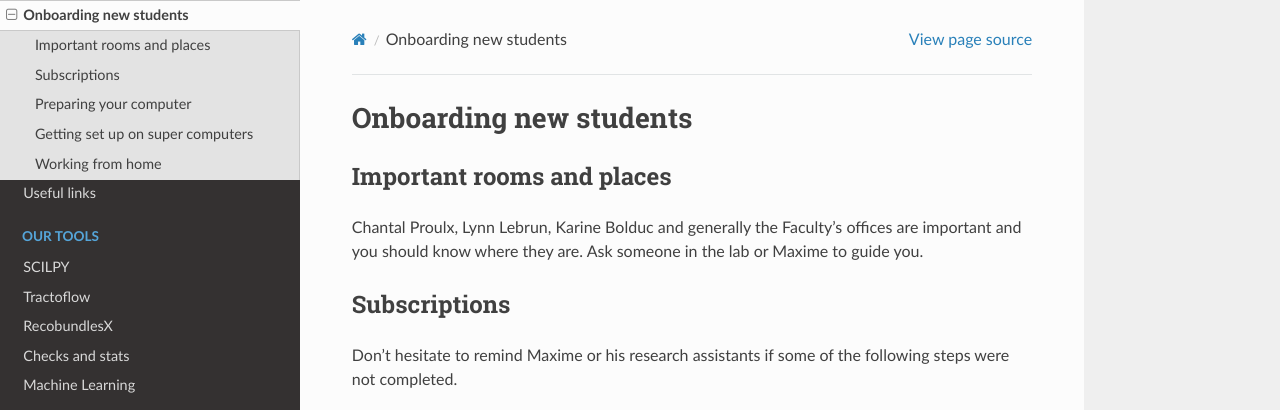
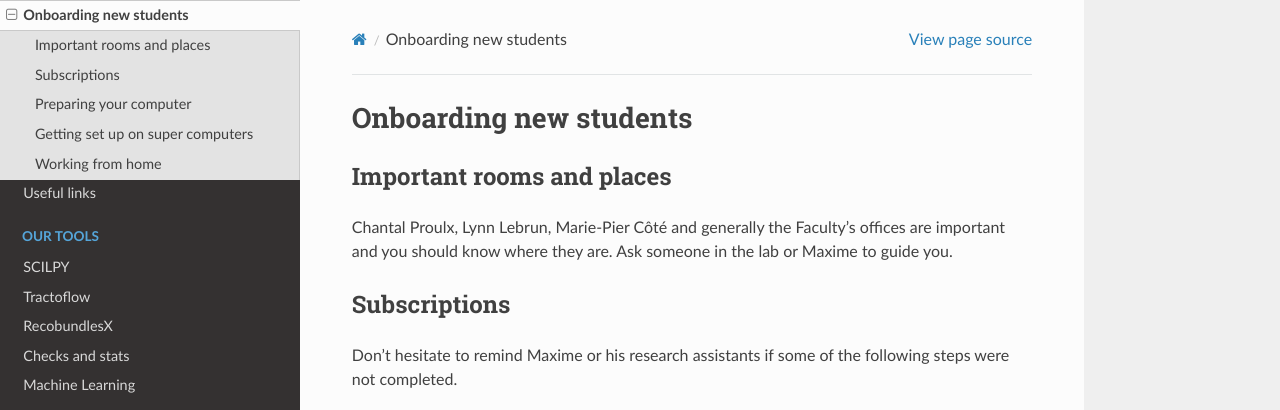
Before and after one commit to scilus/scil-documentation, a Sphinx documentation site: the page built from source/arriving/welcome.rst, in a window 1280 px wide and 900 px high. Shown: the top 410 px of the window. Built offline with Sphinx 7.4.7 and the Read the Docs theme 2.0.0, drawn with Linux system fonts in a browser that asks for light colours.

Commit message:
Change K.B to M.P.C

```diff
--- a/source/arriving/welcome.rst
+++ b/source/arriving/welcome.rst
@@ -5,7 +5,7 @@ Onboarding new students
 
 Important rooms and places
 """"""""""""""""""""""""""
-Chantal Proulx, Lynn Lebrun, Karine Bolduc and generally the Faculty’s offices are important and you should know where they are. Ask someone in the lab or Maxime to guide you.
+Chantal Proulx, Lynn Lebrun, Marie-Pier Côté and generally the Faculty’s offices are important and you should know where they are. Ask someone in the lab or Maxime to guide you.
 
 Subscriptions
 """""""""""""
```
